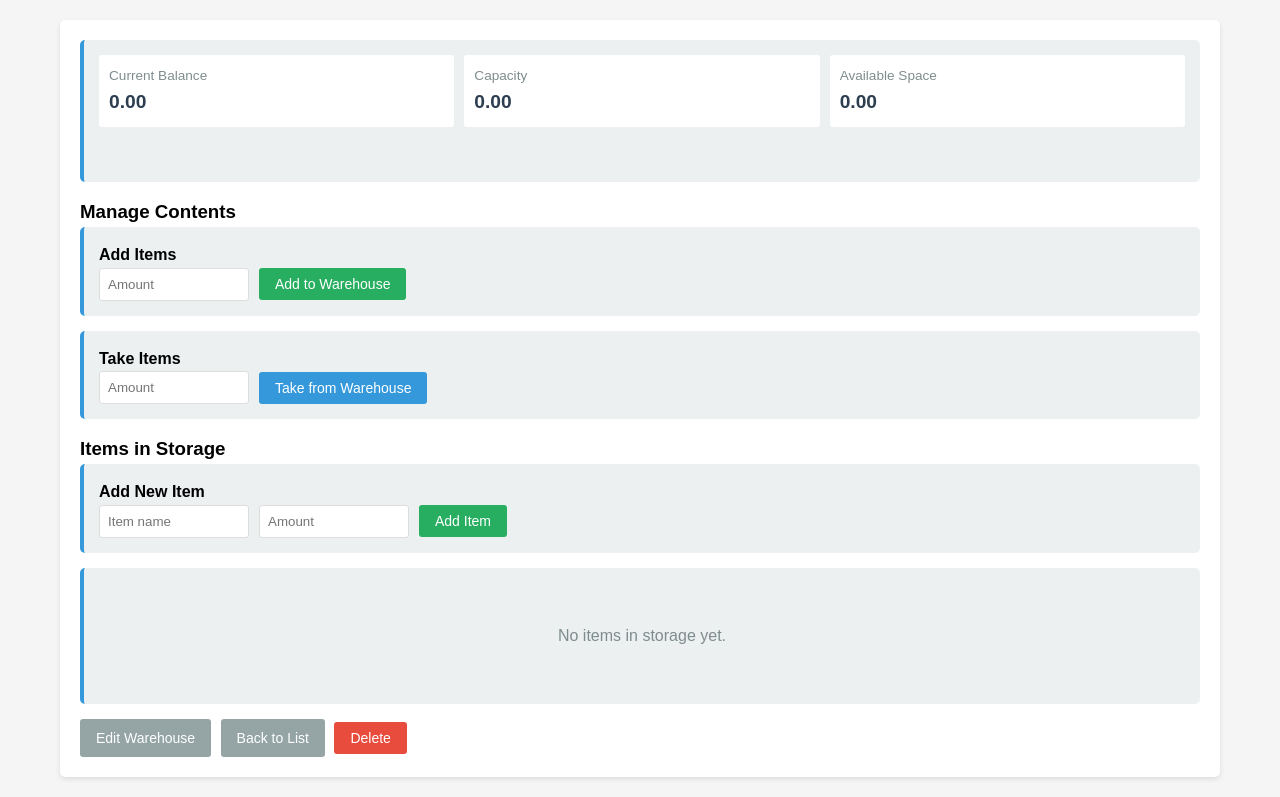
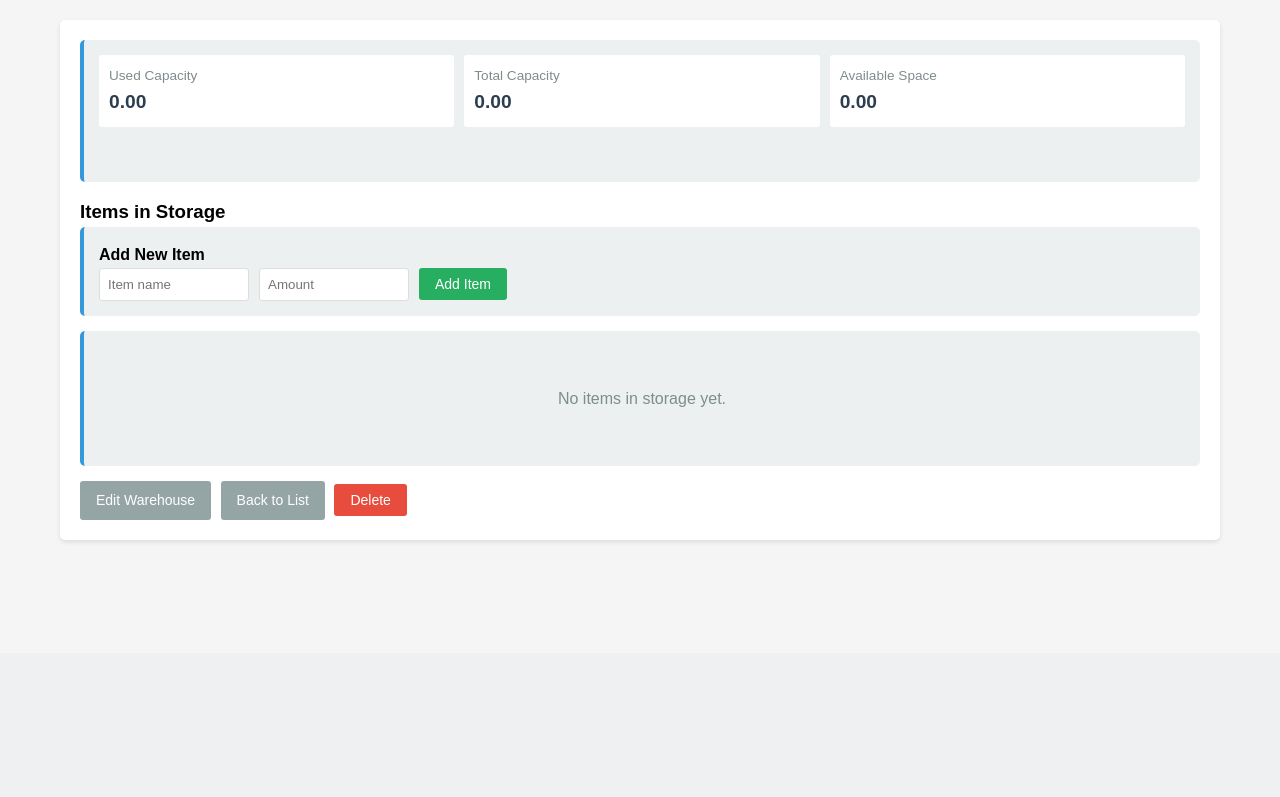
Before and after one commit to Matsu-J/ohtuvarasto, a Flask app: template src/templates/view_warehouse.html in a window 1280 px wide. Shown: the part 147-944 px from the top of the page. After the commit the page ends 688 px from the top, so only its background shows below. Run offline with Flask 3, Linux system fonts and the light colour scheme; the template is opened without the code that fills it, so the values that code supplies are empty.

Commit message:
Items reduce warehouse capacity; remove obsolete add/take routes
Co-authored-by: Matsu-J <173642057+Matsu-J@users.noreply.github.com>

```diff
--- a/src/app.py
+++ b/src/app.py
@@ -27,9 +27,8 @@ def add_warehouse():
     if request.method == 'POST':
         name = request.form.get('name', '').strip()
         capacity = safe_float(request.form.get('capacity', 0))
-        initial_balance = safe_float(request.form.get('initial_balance', 0))
         if name and capacity > 0:
-            manager.add_warehouse(name, capacity, initial_balance)
+            manager.add_warehouse(name, capacity, 0)
         return redirect(url_for('index'))
     return render_template('add_warehouse.html')
 
@@ -68,24 +67,6 @@ def delete_warehouse(warehouse_id):
     return redirect(url_for('index'))
 
 
-@app.route('/warehouse/<int:warehouse_id>/add-items', methods=['POST'])
-def add_items(warehouse_id):
-    """Add items to a warehouse."""
-    amount = safe_float(request.form.get('amount', 0))
-    if amount > 0:
-        manager.add_to_warehouse(warehouse_id, amount)
-    return redirect(url_for('view_warehouse', warehouse_id=warehouse_id))
-
-
-@app.route('/warehouse/<int:warehouse_id>/take-items', methods=['POST'])
-def take_items(warehouse_id):
-    """Take items from a warehouse."""
-    amount = safe_float(request.form.get('amount', 0))
-    if amount > 0:
-        manager.take_from_warehouse(warehouse_id, amount)
-    return redirect(url_for('view_warehouse', warehouse_id=warehouse_id))
-
-
 @app.route('/warehouse/<int:warehouse_id>/items/add', methods=['POST'])
 def add_item(warehouse_id):
     """Add a named item to a warehouse."""
--- a/src/templates/index.html
+++ b/src/templates/index.html
@@ -11,11 +11,11 @@
         <h3>{{ warehouse.name }}</h3>
         <div class="warehouse-info">
             <div class="info-item">
-                <div class="info-label">Current Balance</div>
+                <div class="info-label">Used Capacity</div>
                 <div class="info-value">{{ "%.2f"|format(warehouse.varasto.saldo) }}</div>
             </div>
             <div class="info-item">
-                <div class="info-label">Capacity</div>
+                <div class="info-label">Total Capacity</div>
                 <div class="info-value">{{ "%.2f"|format(warehouse.varasto.tilavuus) }}</div>
             </div>
             <div class="info-item">
--- a/src/templates/view_warehouse.html
+++ b/src/templates/view_warehouse.html
@@ -8,11 +8,11 @@
 <div class="warehouse-card">
     <div class="warehouse-info">
         <div class="info-item">
-            <div class="info-label">Current Balance</div>
+            <div class="info-label">Used Capacity</div>
             <div class="info-value">{{ "%.2f"|format(warehouse.varasto.saldo) }}</div>
         </div>
         <div class="info-item">
-            <div class="info-label">Capacity</div>
+            <div class="info-label">Total Capacity</div>
             <div class="info-value">{{ "%.2f"|format(warehouse.varasto.tilavuus) }}</div>
         </div>
         <div class="info-item">
@@ -24,24 +24,6 @@
         {% set fill_percent = (warehouse.varasto.saldo / warehouse.varasto.tilavuus * 100) if warehouse.varasto.tilavuus > 0 else 0 %}
         <div class="progress-bar-fill" style="width: {{ fill_percent }}%"></div>
     </div>
-</div>
-
-<h3>Manage Contents</h3>
-
-<div class="warehouse-card">
-    <h4>Add Items</h4>
-    <form action="{{ url_for('add_items', warehouse_id=warehouse.id) }}" method="POST" class="inline-form">
-        <input type="number" name="amount" step="0.01" min="0.01" required placeholder="Amount">
-        <button type="submit" class="btn btn-success">Add to Warehouse</button>
-    </form>
-</div>
-
-<div class="warehouse-card">
-    <h4>Take Items</h4>
-    <form action="{{ url_for('take_items', warehouse_id=warehouse.id) }}" method="POST" class="inline-form">
-        <input type="number" name="amount" step="0.01" min="0.01" required placeholder="Amount">
-        <button type="submit" class="btn btn-primary">Take from Warehouse</button>
-    </form>
 </div>
 
 <h3>Items in Storage</h3>
```
Also changed, not shown: src/templates/add_warehouse.html (+2 -6 lines), src/tests/app_test.py (+11 -27 lines), src/tests/warehouse_manager_test.py (+43 -30 lines), src/warehouse_manager.py (+21 -20 lines).
